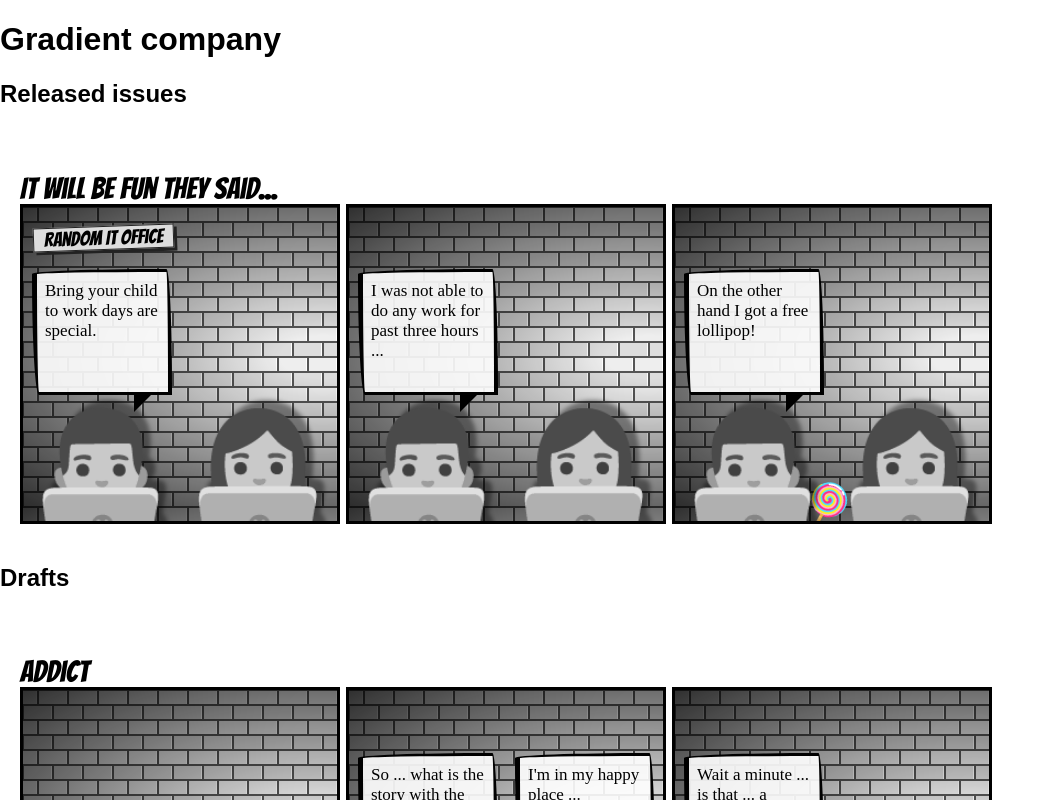
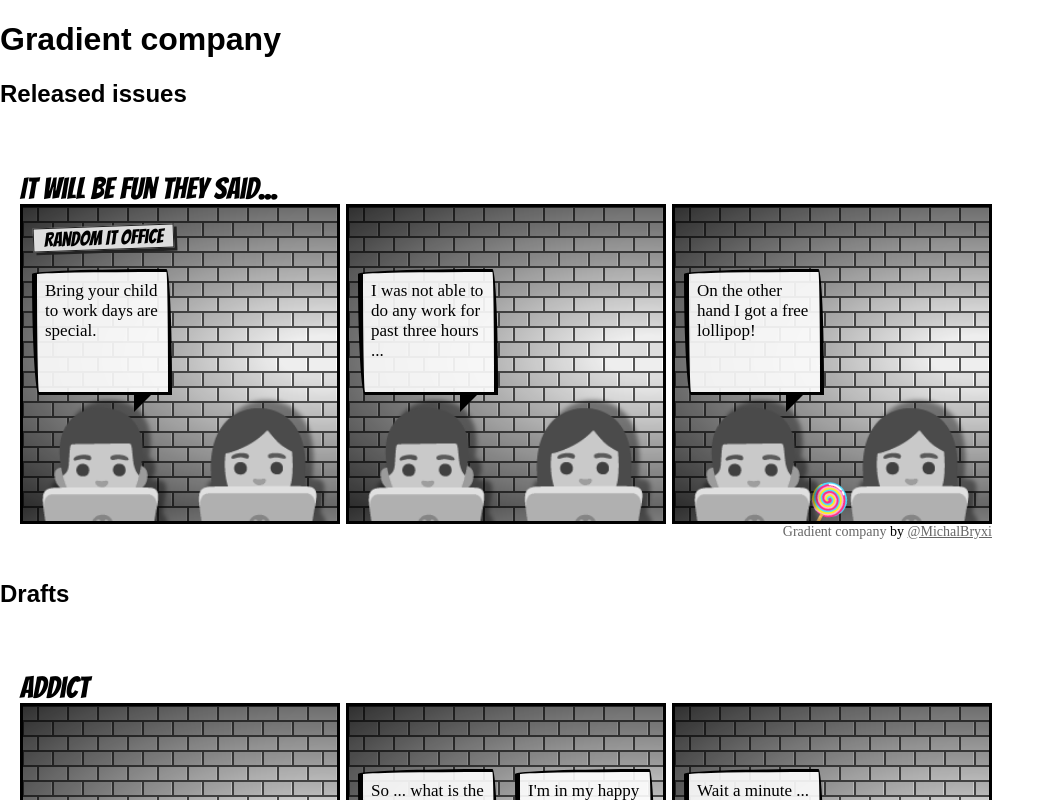
Before and after one commit to MichalBryxi/gradient-company, a React (Create React App) app: page / in a window 1280 px wide. Shown: the top 800 px of the page, without its empty margins (0-1054 px from the left). Built offline with nearby package versions, Linux system fonts and the light colour scheme; a web font is replaced by a local one.

Commit message:
Add signature

```diff
--- a/src/Comic/index.js
+++ b/src/Comic/index.js
@@ -10,6 +10,10 @@ const Comic = function(props) {
       <div className="strip">
         {props.children}
       </div>
+
+      <div class="signature">
+        <a>Gradient company</a> by <a href="https://twitter.com/MichalBryxi" class="subscription">@MichalBryxi</a>
+      </div>
     </section>
   );
 }
```
